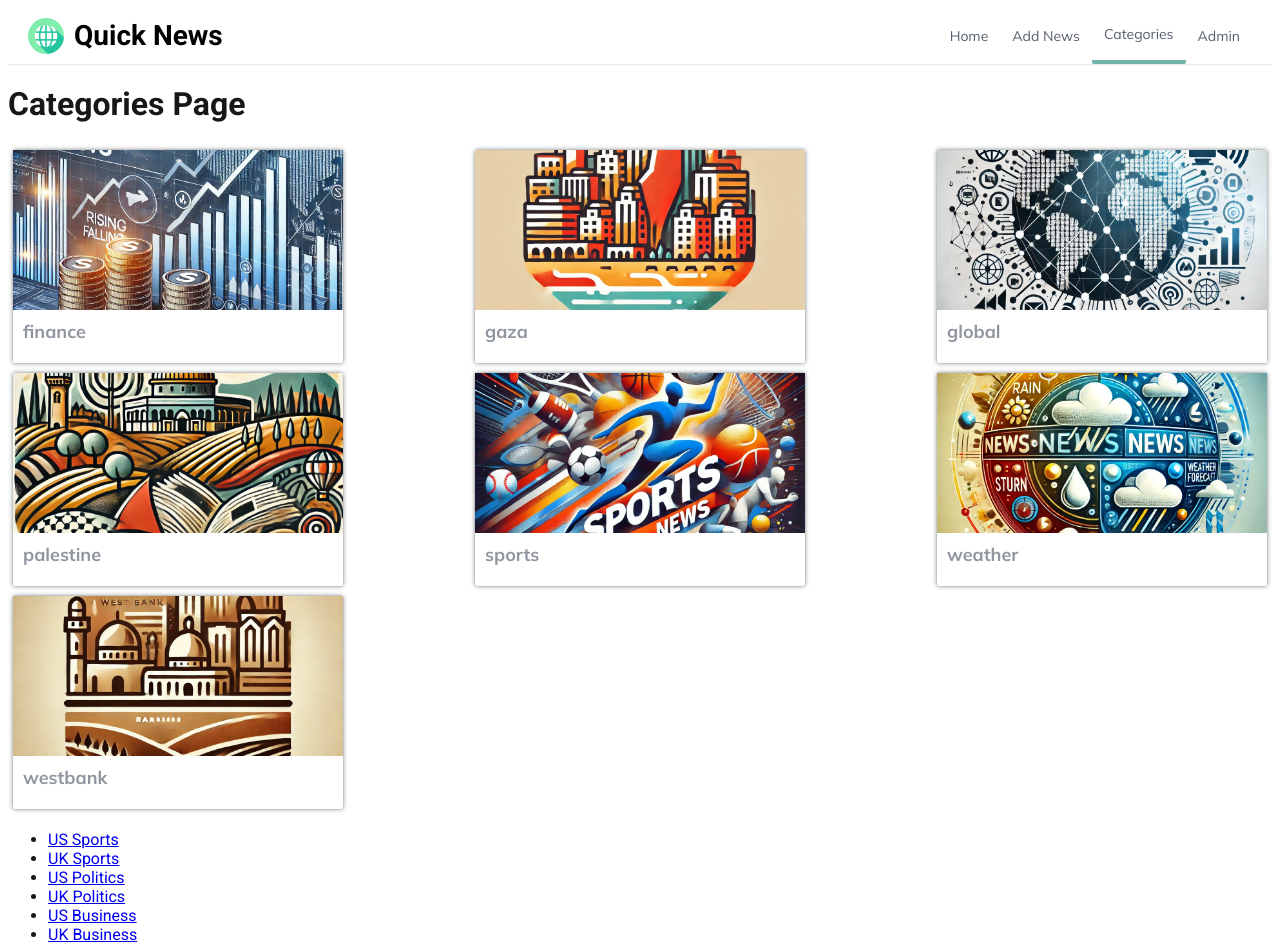
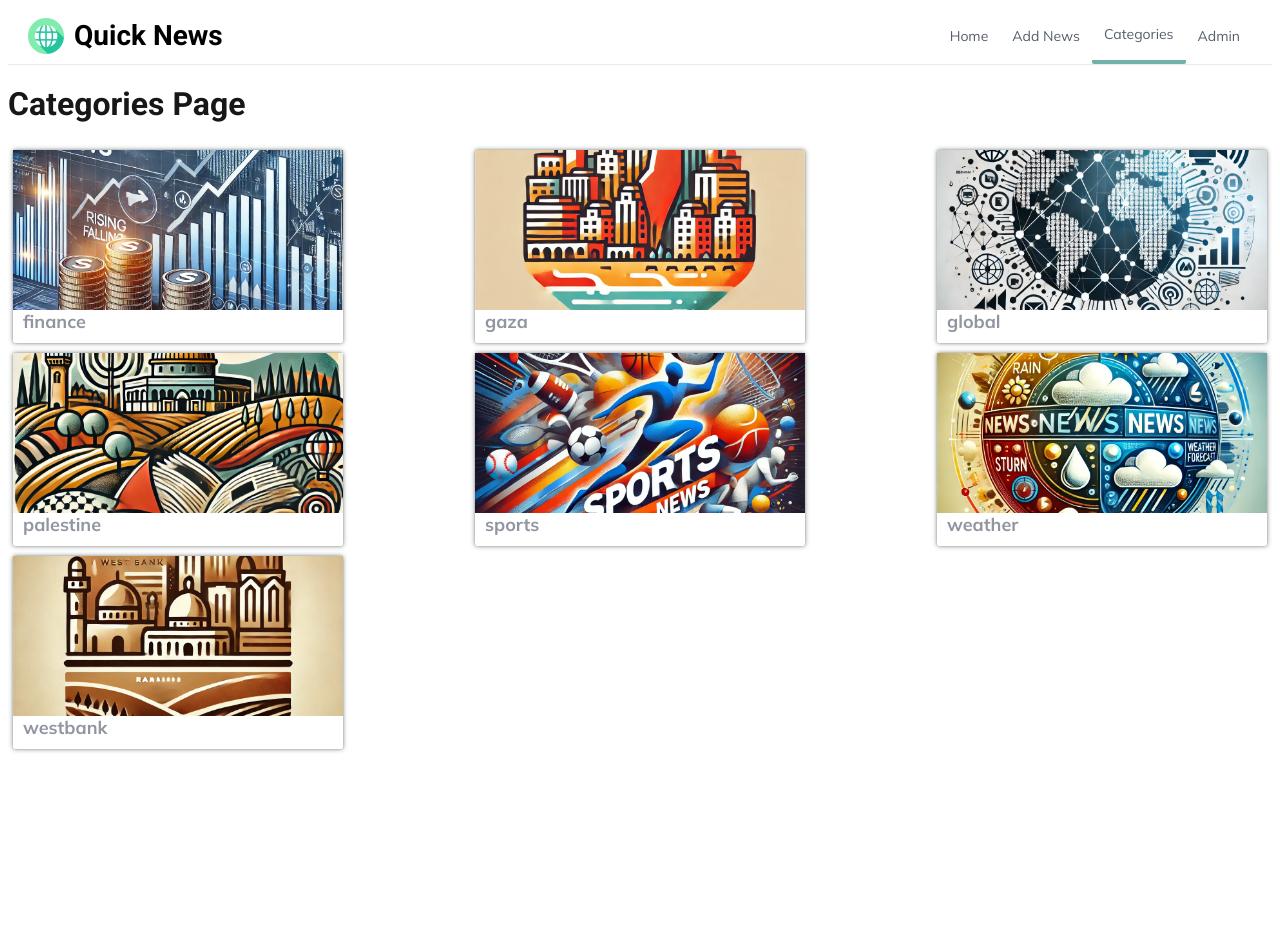
Before and after one commit to kldoon/GSG_React_Next, a Next.js app in the folder 4_news_app/: page /categories in a window 1280 px wide. Shown: the top 952 px of the page. After the commit the page ends 800 px from the top, so only its background shows below. Built offline with nearby package versions, Linux system fonts and the light colour scheme.

Commit message:
NextJS 14 (get news by category)

```diff
--- a/4_news_app/app/categories/page.tsx
+++ b/4_news_app/app/categories/page.tsx
@@ -1,6 +1,6 @@
 
 import Categories from '@/components/categories/Categories';
-import Link from 'next/link';
+// import Link from 'next/link';
 import React from 'react';
 
 const Page = () => {
@@ -8,27 +8,6 @@ const Page = () => {
     <div>
       <h1>Categories Page</h1>
       <Categories />
-
-      <ul>
-        <li>
-          <Link href="/news-list/sports/us">US Sports</Link>
-        </li>
-        <li>
-          <Link href="/news-list/sports/gb">UK Sports</Link>
-        </li>
-        <li>
-          <Link href="/news-list/politics/us">US Politics</Link>
-        </li>
-        <li>
-          <Link href="/news-list/politics/gb">UK Politics</Link>
-        </li>
-        <li>
-          <Link href="/news-list/business/us">US Business</Link>
-        </li>
-        <li>
-          <Link href="/news-list/business/gb">UK Business</Link>
-        </li>
-      </ul>
     </div>
   )
 }
--- a/4_news_app/app/news-list/layout.tsx
+++ b/4_news_app/app/news-list/layout.tsx
@@ -11,9 +11,7 @@ export default function NewsLayout({
       <div className={classes.sideBar}>
         side bar
       </div>
-      <div>
-        {children}
-      </div>
+      {children}
     </div>
   );
 }
--- a/4_news_app/components/category/Category.tsx
+++ b/4_news_app/components/category/Category.tsx
@@ -1,6 +1,7 @@
 import React from 'react';
 import classes from './category.module.css';
 import Image from 'next/image';
+import Link from 'next/link';
 
 interface IProps {
   data: News.ICategory;
@@ -9,11 +10,13 @@ interface IProps {
 const Category = (props: IProps) => {
   return (
     <div className={classes.wrapper}>
-      <div className={classes.banner}>
-        <Image src={props.data.imageURL} alt="Cat Image" fill />
-      </div>
-      <h2 className={classes.title}>{props.data.title}</h2>
-      <h3 className={classes.latest}>{props.data.subtitle}</h3>
+      <Link href={`/news-list/${props.data.title}`}>
+        <div className={classes.banner}>
+          <Image src={props.data.imageURL} alt="Cat Image" fill />
+        </div>
+        <h2 className={classes.title}>{props.data.title}</h2>
+        <h3 className={classes.latest}>{props.data.subtitle}</h3>
+      </Link>
     </div>
   )
 }
--- a/4_news_app/components/category/category.module.css
+++ b/4_news_app/components/category/category.module.css
@@ -9,6 +9,10 @@
   flex-direction: column;
   row-gap: 10px;
   padding-bottom: 10px;
+}
+
+.wrapper a {
+  text-decoration: none;
 }
 
 .title {
```
Also changed, not shown: 4_news_app/app/news-list/[[...slug]]/news-list.tsx (+5 -5 lines), 4_news_app/app/news-list/[[...slug]]/page.tsx (+4 -4 lines), 4_news_app/services/news.service.ts (+13 -1 lines), 1 other file (tests, documents, lock files or other folders).
